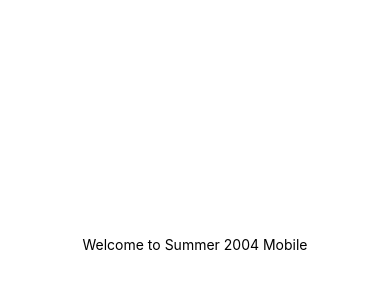
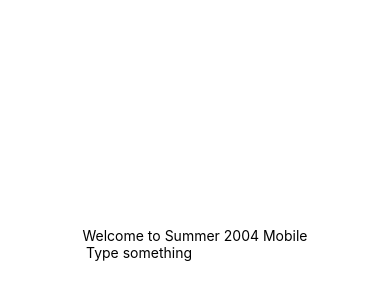
Before and after one commit to cold-flatwhite/Summer24, a React Native app: screen / in a window 390 px wide. Shown: the part 178-478 px from the top of the page. Built offline with nearby package versions, Linux system fonts and the light colour scheme.

Commit message:
added a TextInput and a state variable to control it

```diff
--- a/App.js
+++ b/App.js
@@ -1,12 +1,20 @@
+import React, { useState } from 'react';
 import { StatusBar } from 'expo-status-bar';
-import { StyleSheet, Text, View } from 'react-native';
+import { StyleSheet, Text, TextInput, View } from 'react-native';
 import Header from './Component/Header';
 
 export default function App() {
   const appName = "Summer 2004 Mobile";
+  const [text, setText] = useState('');
   return (
     <View style={styles.container}>
       <Header appName={appName}/>
+      <TextInput Style = {{height : 40}}
+        placeholder='Type something'
+        onChangeText={newText => setText(newText) }
+        value={text}
+      />
+      <Text>{text}</Text>
       <StatusBar style="auto" />
     </View>
   );
```
